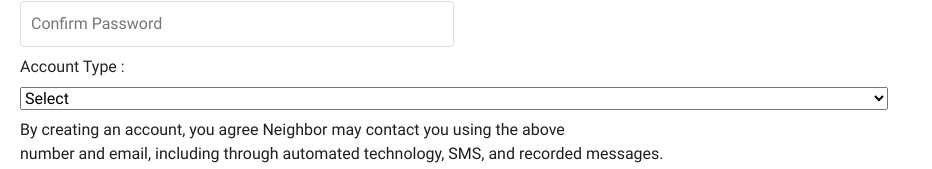
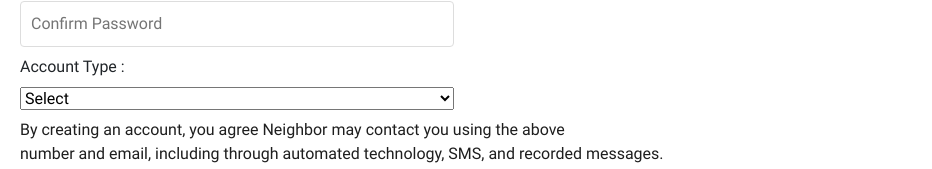
Before and after one commit to Nandini80/CloudHome, a React (Vite) app in the folder client/: page /signup in a window 1280 px wide. Shown: the part 411-580 px from the top of the page, without its empty margins (0-932 px from the left). Built offline with nearby package versions, Linux system fonts and the light colour scheme.

Commit message:
minor change

```diff
--- a/client/src/components/LandingPage/Register/Register.css
+++ b/client/src/components/LandingPage/Register/Register.css
@@ -133,3 +133,7 @@
   gap: 0.7rem;
   align-items: center;
 }
+
+.dropdown{
+  width: 50%;
+}
--- a/client/src/components/LandingPage/Register/Register.jsx
+++ b/client/src/components/LandingPage/Register/Register.jsx
@@ -120,7 +120,7 @@ const Register = () => {
           />
 
           <label>Account Type : </label>
-          <select name="accountType" onChange={changeHandler} required>
+          <select name="accountType" onChange={changeHandler} required className="dropdown">
             <option value="" disabled selected>
               {" "}
               Select{" "}
@@ -165,11 +165,11 @@ const Register = () => {
             </Link>
           </div>
 
-          <img src={regImg} alt="Register" className="register-img" />
+
         </form>
 
       </div>
-
+      <img src={regImg} alt="Register" className="register-img" />
 
     </div>
 
```
Also changed, not shown: client/src/components/LandPage/LandPage.jsx (+6 -3 lines).
